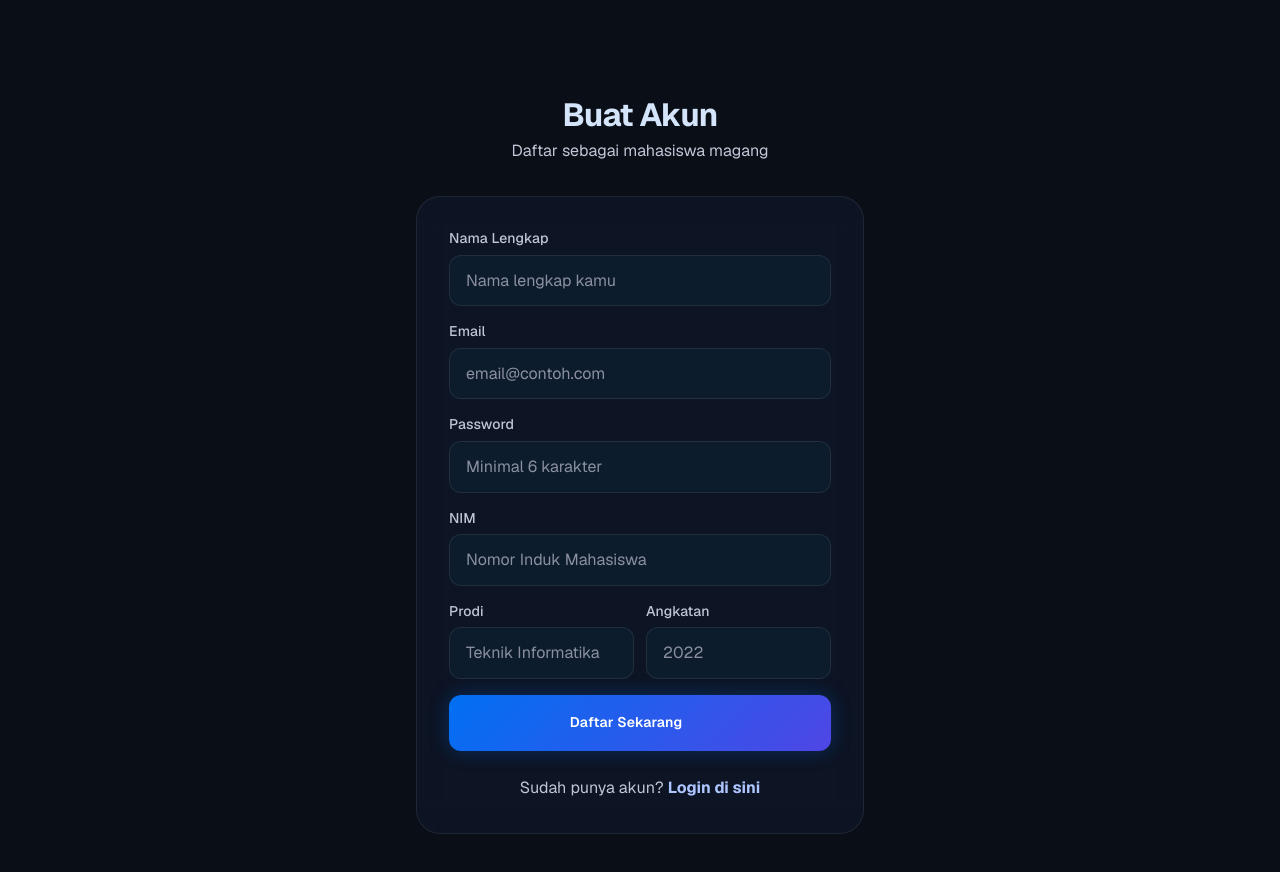
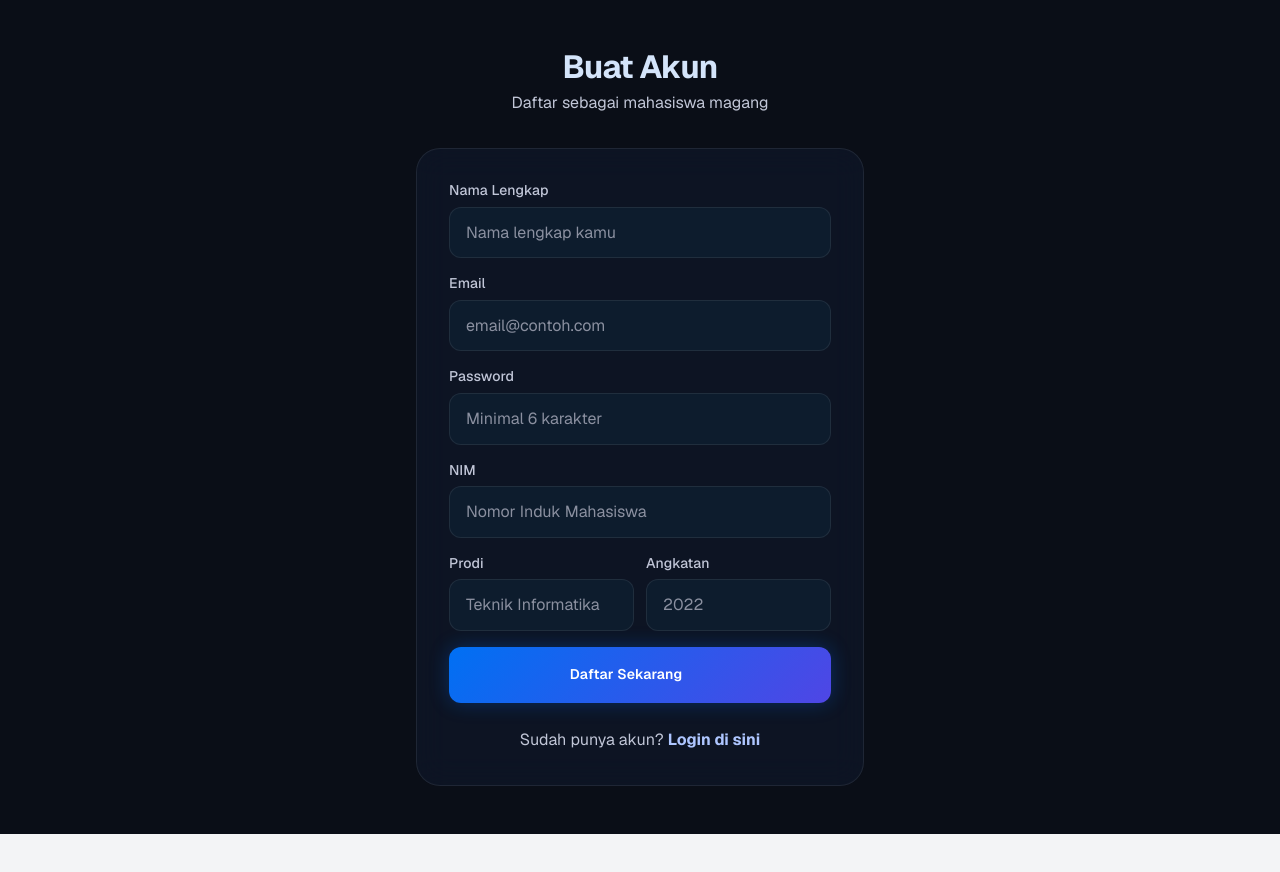
Before and after one commit to razxxy12/sima, a React (Vite) app in the folder frontend/: page /register in a window 1280 px wide. Shown: the top 872 px of the page. After the commit the page ends 834 px from the top, so only its background shows below. Built offline with nearby package versions, Linux system fonts and the light colour scheme; no server answers.

Commit message:
fix ui form register

```diff
--- a/frontend/src/pages/Register.jsx
+++ b/frontend/src/pages/Register.jsx
@@ -36,7 +36,7 @@
       <div className="ambient-glow-bg" />
 
       {/* Main */}
-      <main className="flex-1 flex flex-col items-center justify-center px-4 pt-24 pb-12">
+      <main className="flex-1 flex flex-col items-center justify-center px-4 py-12">
         <div className="text-center mb-8 space-y-1">
           <h1 className="text-headline-lg font-bold text-on-surface tracking-tight">Buat Akun</h1>
           <p className="text-body-md text-on-surface-variant">Daftar sebagai mahasiswa magang</p>
```
